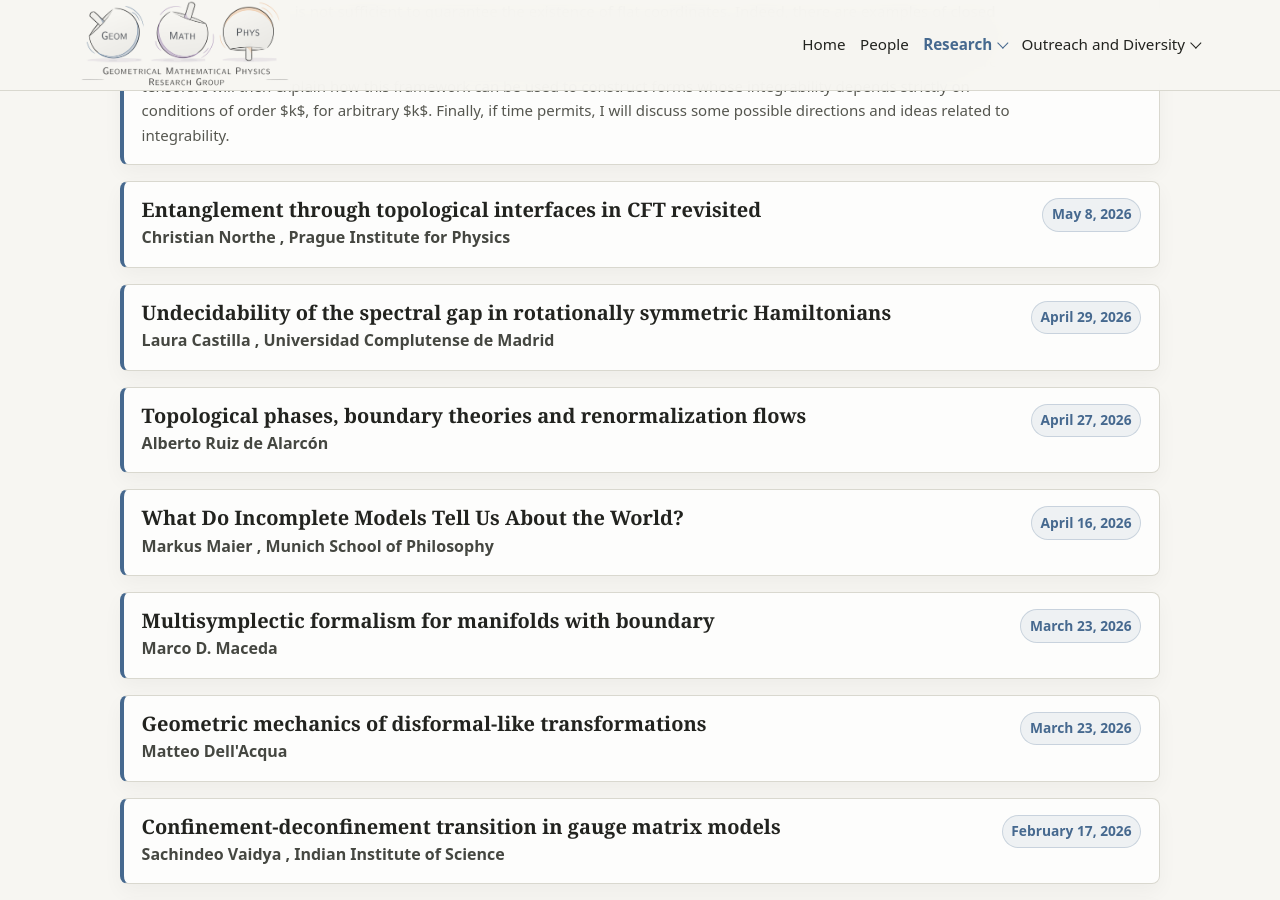
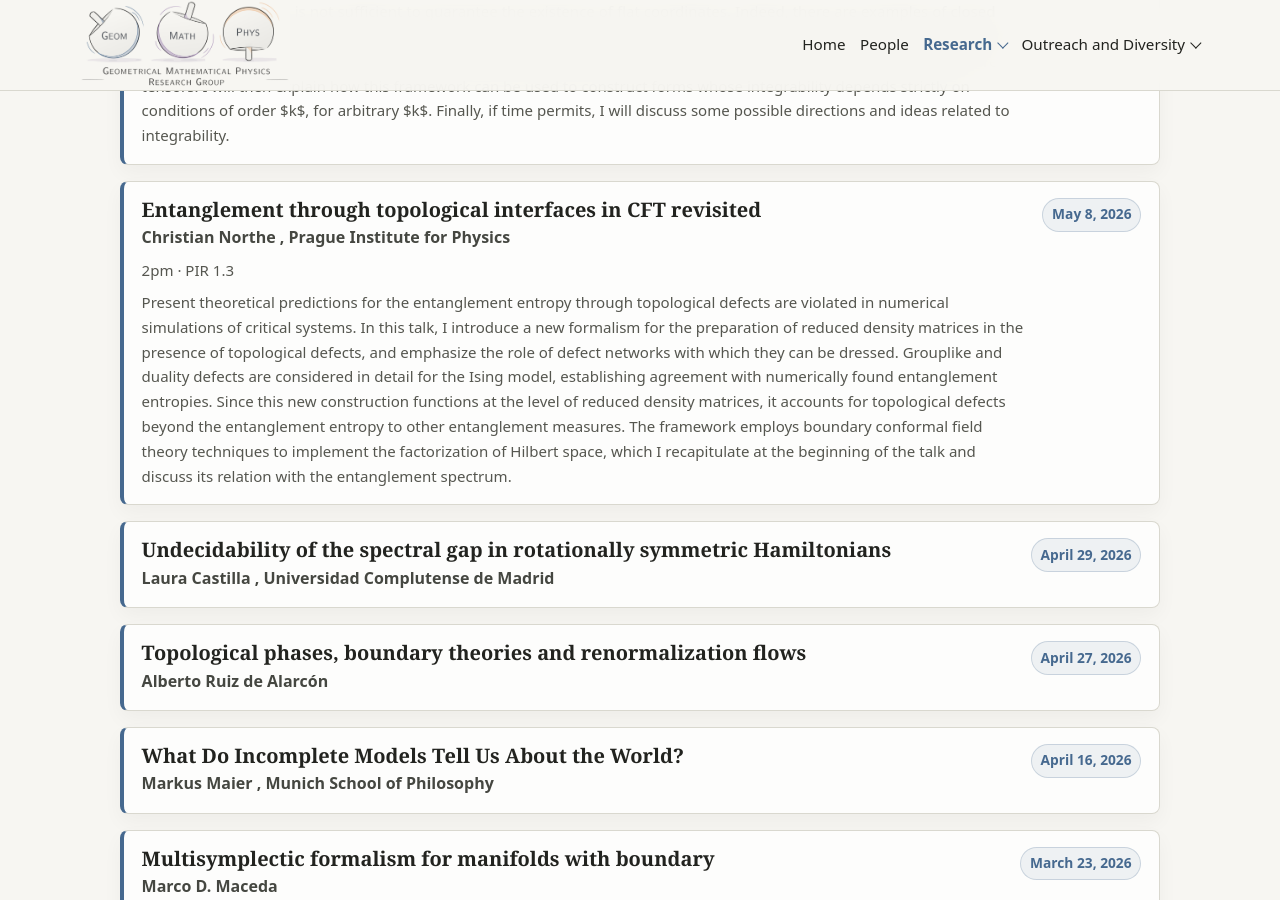
Before and after one commit to GeomMPhys/geommphys.github.io, a Jekyll site: the page built from seminars.md, in a window 1280 px wide and 900 px high, scrolled down 897 px. Built offline with Jekyll 4.4.1, drawn with Linux system fonts in a browser that asks for light colours.

Commit message:
update seminars.yml

```diff
--- a/_data/seminars.yml
+++ b/_data/seminars.yml
@@ -16,9 +16,9 @@ past:
     speaker: "Christian Northe"
     affiliation: "Prague Institute for Physics"
     date: 2026-05-08
-    time: "TODO"
-    location: "TODO"
-    abstract: "TODO: Add abstract if available."
+    time: "2pm"
+    location: "PIR 1.3"
+    abstract: "Present theoretical predictions for the entanglement entropy through topological defects are violated in numerical simulations of critical systems. In this talk, I introduce a new formalism for the preparation of reduced density matrices in the presence of topological defects, and emphasize the role of defect networks with which they can be dressed. Grouplike and duality defects are considered in detail for the Ising model, establishing agreement with numerically found entanglement entropies. Since this new construction functions at the level of reduced density matrices, it accounts for topological defects beyond the entanglement entropy to other entanglement measures. The framework employs boundary conformal field theory techniques to implement the factorization of Hilbert space, which I recapitulate at the beginning of the talk and discuss its relation with the entanglement spectrum."
 
   - title: "Undecidability of the spectral gap in rotationally symmetric Hamiltonians"
     speaker: "Laura Castilla"
```
